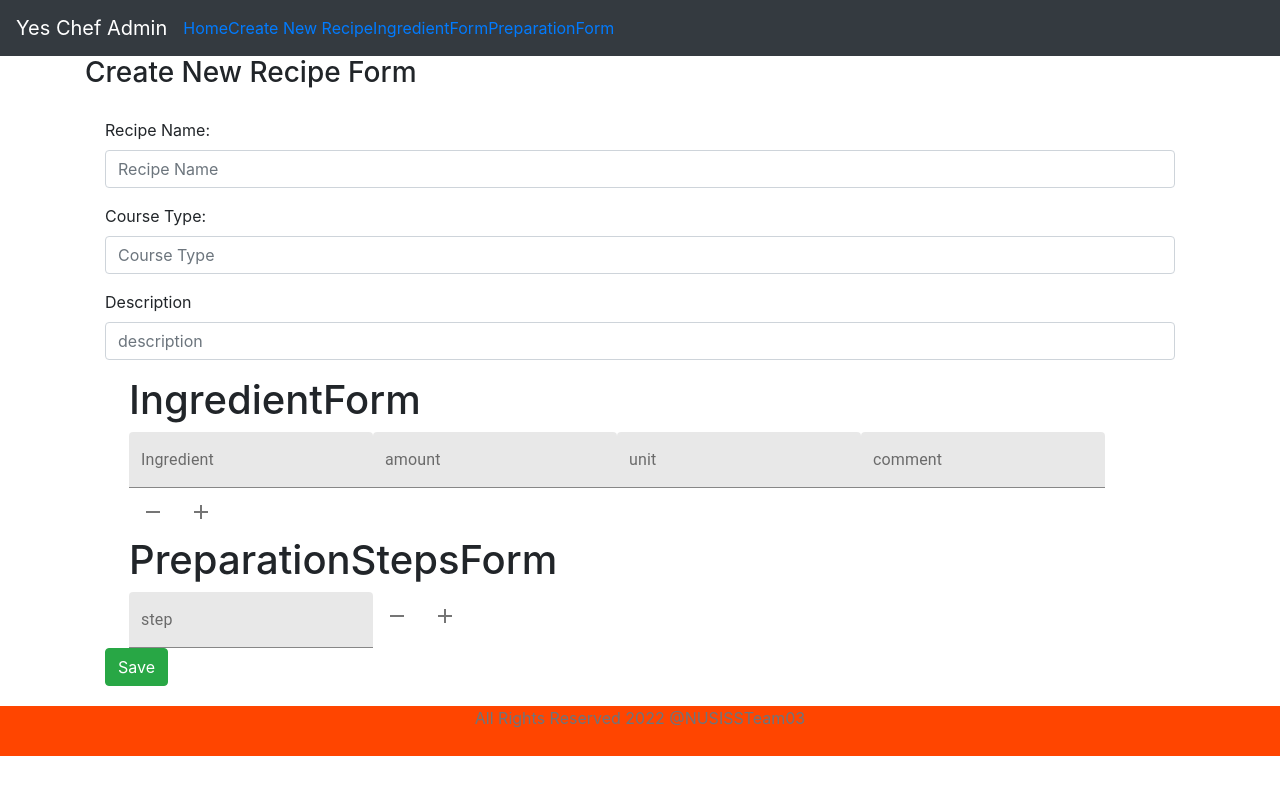
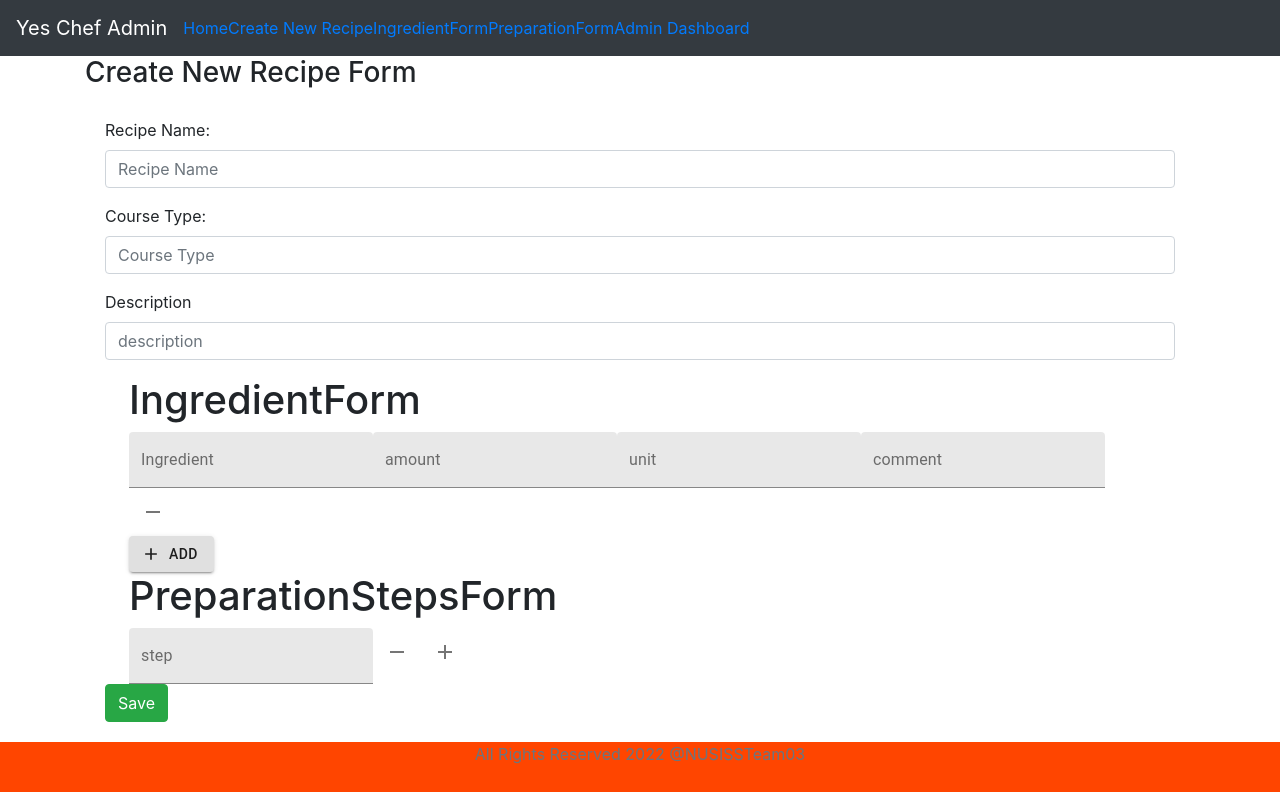
Before and after one commit to MJB90/yes-chef-admin-app, a React (Create React App) app in the folder yeschef-frontend/: page /createRecipe in a window 1280 px wide. Built offline with nearby package versions, Linux system fonts and the light colour scheme.

Commit message:
some form updates

```diff
--- a/yeschef-frontend/src/App.js
+++ b/yeschef-frontend/src/App.js
@@ -6,6 +6,7 @@ import HeaderComponent from './components/HeaderComponent';
 import FooterComponent from './components/FooterComponent';
 import IngredientForm from './components/IngredientForm';
 import PreparationStepsForm from './components/PreparationStepsForm';
+import AdminDashboard from './components/AdminDashboard';
 
 function App() {
   return (
@@ -18,6 +19,7 @@ function App() {
               <Route path = "/recipes" element={<ListRecipeComponent />}/>
               <Route path = "/createRecipe" element={<CreateRecipeComponent />}/>
               <Route path = "/preparationStepsForm" element={<PreparationStepsForm/>}/>
+              <Route path = "/adminDashboard" element={<AdminDashboard/>}/>
 
             </Routes>
           </div>
--- /dev/null
+++ b/yeschef-frontend/src/components/AdminDashboard.js
@@ -0,0 +1,11 @@
+function AdminDashboard(){
+
+
+
+    return (
+        <div>
+            <h1>Admin DashBoard</h1>
+        </div>
+    )
+}
+export default AdminDashboard;
--- a/yeschef-frontend/src/components/CreateRecipeComponent.js
+++ b/yeschef-frontend/src/components/CreateRecipeComponent.js
@@ -1,10 +1,14 @@
-import React, { useState,Component } from 'react';
+import React, { useState, Component } from 'react';
 
 import RecipeService from '../services/RecipeService';
 import IngredientForm from './IngredientForm';
 import PreparationStepsForm from './PreparationStepsForm';
+import {defaultInputFields} from '../utils/ingredirentInputField'
 
-function CreateRecipeComponent (props) {
+function CreateRecipeComponent(props) {
+    const [inputFields, setInputFields] = useState([
+        defaultInputFields(),
+    ])
 
     const [name, setName] = useState('');
     const [courseType, setCourseType] = useState('');
@@ -23,46 +27,64 @@ function CreateRecipeComponent (props) {
 
     const saveRecipe = (r) => {
         r.preventDefault(); //prevents another HTTP request after form is submitted
-        const recipe ={
-            name : name,
-            courseType : courseType,
-            description : description
+        const recipe = {
+            name,
+            courseType,
+            description,
+            inputFields
         }
 
         //props.setRecipes([recipe, ...props.recipes])
         console.log(recipe);
+
         //RecipeService.createRecipe(recipe);
 
     }
+    const saveIngredientListHandler = (listOfIngredients) => {
+        const ingredientList = {
+            ...listOfIngredients
+        };
+        console.log(ingredientList);
+    }
+
+
+
+
+    // const passIngredientList = (ingredients) =>{
+    //     ingredients.preventDefault();
+    //     const ingredientList = {
+
+    //     }
+    // }
 
     //option
 
     return (
         <div>
             <div className="container">
-                        <div className = "row">
+                <div className="row">
 
                     <h3 className="text-center">Create New Recipe Form</h3>
-                                <div className = "card-body">
-                                    <form onsubmit = {saveRecipe}>
-                                        <div className = "form-group">
+                    <div className="card-body">
+                        <form onSubmit={saveRecipe}>
+                            <div className="form-group">
                                 <label>Recipe Name: </label>
                                 <input placeholder="Recipe Name" name="name" className="form-control"
-                                                value={name} onChange={changeRecipeNameHandler}/>
+                                    value={name} onChange={changeRecipeNameHandler} />
                             </div>
-                                        <div className = "form-group">
+                            <div className="form-group">
                                 <label>Course Type: </label>
                                 <input placeholder="Course Type" name="courseType" className="form-control"
-                                                value={courseType} onChange={changeCourseTypeHandler}/>
+                                    value={courseType} onChange={changeCourseTypeHandler} />
                             </div>
-                                        <div className = "form-group">
+                            <div className="form-group">
                                 <label>Description </label>
                                 <input placeholder="description" name="description" className="form-control"
-                                                value={description} onChange={changeDescriptionHandler}/>
+                                    value={description} onChange={changeDescriptionHandler} />
                             </div>
-                                        <IngredientForm/>
-                                        <PreparationStepsForm/>
-                                        <button className ="btn btn-success" type="submit">Save</button>
+                            <IngredientForm inputFields={inputFields} setInputFields={setInputFields} />
+                            <PreparationStepsForm />
+                            <button className="btn btn-success" type="submit" onClick={saveRecipe}>Save</button>
                         </form>
                     </div>
 
@@ -73,4 +95,5 @@ function CreateRecipeComponent (props) {
 }
 
 
+
 export default CreateRecipeComponent;
--- a/yeschef-frontend/src/components/HeaderComponent.jsx
+++ b/yeschef-frontend/src/components/HeaderComponent.jsx
@@ -19,6 +19,7 @@ class HeaderComponent extends Component {
                             <li className="active"><a href="/createRecipe">Create New Recipe</a></li>
                             <li className="active"><a href="/ingredientForm">IngredientForm</a></li>
                             <li className="active"><a href="/preparationStepsForm">PreparationForm</a></li>
+                            <li className="active"><a href="/adminDashboard">Admin Dashboard</a></li>
 
                         </ul>
                     </nav>
--- a/yeschef-frontend/src/components/IngredientForm.js
+++ b/yeschef-frontend/src/components/IngredientForm.js
@@ -1,95 +1,42 @@
-import React, { useState} from 'react';
+import React, { useState } from 'react';
 import Container from '@material-ui/core/Container';
 import TextField from '@material-ui/core/TextField';
 import IconButton from '@material-ui/core/IconButton';
 import RemoveButton from '@material-ui/icons/Remove';
 import AddButton from '@material-ui/icons/Add';
 import { v4 as uuidv4 } from 'uuid';
+import IngredientFormFields from './IngredientFormFields';
 
 import Button from '@material-ui/core/Button';
-
-function IngredientForm() {
-    const [inputFields, setInputFields] = useState([
-        { id: uuidv4(), ingredient:"", amount: "", unit:"", comment:""},
-    ]);
+import {defaultInputFields} from '../utils/ingredirentInputField'
 
 
-    const handleAddFields = () => {
-        setInputFields([...inputFields, {id: uuidv4(), ingredient:"", amount: "", unit:"", comment:""}]);
-    }
-    const handleRemoveFields = (index) => {
-        const values = [...inputFields];
-        if (values.length == 1){
 
-        }
-        else{
-            values.splice(index,1);
-            setInputFields(values);
-        }
+function IngredientForm({inputFields, setInputFields}) {
 
+    const submitHandler = (event) => {
+        event.preventDefault();
+        // props.onSaveIngredientList(inputFields);
     }
 
-    const handleChangeInput = (id,event) =>{
-        const newIngredient = inputFields.map(i => {
-            if (id === i.id) {
-                i[event.target.name] = event.target.value;
-            }
-            return i;
-        })
-        setInputFields(newIngredient);
-    }
 
-    // const saveIngredients= (ingredientList) => {
-    //    ingredientList.preventDefault();
-    //    console.log("Ingredients",inputFields);
-    //    //how to put each ingredient into an ingredient list
-
-    // }
 
     return (
 
         <Container>
             <h1>IngredientForm</h1>
-
-                {inputFields.map((inputField,index) =>(
-                    <div key={index}>
-                        <TextField
-                            name="ingredient"
-                            label = "Ingredient"
-                            variant="filled"
-                            value={inputField.ingredient}
-                            onChange={event => handleChangeInput(inputField.id, event)}
-                        />
-                        <TextField
-                            name="amount"
-                            label = "amount"
-                            variant="filled"
-                            value={inputField.amount}
-                            onChange={event => handleChangeInput(inputField.id, event)}
-                        />
-                        <TextField
-                            name="unit"
-                            label = "unit"
-                            variant="filled"
-                            value={inputField.unit}
-                            onChange={event => handleChangeInput(inputField.id, event)}
-                        />
-                        <TextField
-                            name="comment"
-                            label = "comment"
-                            variant="filled"
-                            value={inputField.comment}
-                            onChange={event => handleChangeInput(inputField.id, event)}
-                        />
-                        <IconButton onClick={()=> handleRemoveFields()}>
-                            <RemoveButton/>
-                        </IconButton>
-                        <IconButton onClick={()=> handleAddFields()}>
-                            <AddButton/>
-                        </IconButton>
-                    </div>
-                ))}
-
+            <form onSubmit={submitHandler}>
+                {
+                    inputFields.map((fields, index) =>
+                        <IngredientFormFields key={index} fields={fields} setInputFields={setInputFields} />
+                    )
+                }
+                <Button variant="contained" startIcon={<AddButton />}
+                    onClick={() => setInputFields(prevFields => prevFields.concat(defaultInputFields()))}
+                >
+                    Add
+                </Button>
+            </form>
 
         </Container>
     );
--- /dev/null
+++ b/yeschef-frontend/src/components/IngredientFormFields.js
@@ -0,0 +1,54 @@
+import React, { useState } from 'react';
+import TextField from '@material-ui/core/TextField';
+import IconButton from '@material-ui/core/IconButton';
+import RemoveButton from '@material-ui/icons/Remove';
+import AddButton from '@material-ui/icons/Add';
+import { v4 as uuidv4 } from 'uuid';
+
+export default function IngredientFormFields({ fields: { id, ingredient, amount, unit, comment }, setInputFields }) {
+
+    const onChange = (event) => {
+        setInputFields(prevState => prevState.map(fieldsObj => fieldsObj.id === id ? ({
+            ...fieldsObj,
+            [event.target.name]: event.target.value
+        }) : fieldsObj))
+    }
+
+
+    return (
+        <div >
+            <TextField
+                name="ingredient"
+                label="Ingredient"
+                variant="filled"
+                value={ingredient}
+                onChange={onChange}
+            />
+            <TextField
+                name="amount"
+                label="amount"
+                variant="filled"
+                value={amount}
+                onChange={onChange}
+            />
+            <TextField
+                name="unit"
+                label="unit"
+                variant="filled"
+                value={unit}
+                onChange={onChange}
+            />
+            <TextField
+                name="comment"
+                label="comment"
+                variant="filled"
+                value={comment}
+                onChange={onChange}
+            />
+            <IconButton onClick={() => setInputFields(prevFields => prevFields.filter(fieldObj => fieldObj.id !== id))} >
+                <RemoveButton />
+            </IconButton>
+        </div>
+
+    )
+}
--- a/yeschef-frontend/src/components/PreparationStepsForm.js
+++ b/yeschef-frontend/src/components/PreparationStepsForm.js
@@ -1,4 +1,4 @@
-import React, { useState} from 'react';
+import React, { useState } from 'react';
 import Container from '@material-ui/core/Container';
 import TextField from '@material-ui/core/TextField';
 import IconButton from '@material-ui/core/IconButton';
@@ -6,30 +6,36 @@ import RemoveButton from '@material-ui/icons/Remove';
 import AddButton from '@material-ui/icons/Add';
 import { v4 as uuidv4 } from 'uuid';
 
+const defaultInputField = () => ({ id: uuidv4(), step: "" });
+
 function PreparationStepsForm() {
 
     const [inputFields, setInputFields] = useState([
-        { id: uuidv4(), step:""},
+        defaultInputField()
     ]);
 
-    const handleAddFields = () => {
-        setInputFields([...inputFields, {id: uuidv4(), step:""}]);
+    const handleAddFields = (index) => {
+
+        const inputFieldsPriorToIndex = inputFields.slice(0, index);
+        const inputFieldsNextToIndex =  inputFields.slice( index );
+
+        setInputFields([].concat(inputFieldsPriorToIndex, defaultInputField(), inputFieldsNextToIndex));
     }
 
-    const handleRemoveFields = (index) =>{
+    const handleRemoveFields = (index) => {
         const values = [...inputFields];
-        if (values.length == 1 ){
+        if (values.length == 1) {
 
         }
-        else{
-            values.splice(index,1);
+        else {
+            values.splice(index, 1);
             setInputFields(values);
         }
     }
 
-    const handleChangeInput = (id,event) =>{
+    const handleChangeInput = (id, event) => {
         const newStep = inputFields.map(i => {
-            if (id == i.id){
+            if (id == i.id) {
                 i[event.target.name] = event.target.value;
             }
             return i;
@@ -40,24 +46,24 @@ function PreparationStepsForm() {
 
 
 
-    return(
+    return (
 
         <Container>
             <h1>PreparationStepsForm</h1>
-            {inputFields.map((inputField,index) => (
-                <div key ={index}>
-                   <TextField
-                   name = "step"
-                   label = "step"
-                   variant = 'filled'
-                   value = {inputField.step}
-                   onChange = {event => handleChangeInput(inputField.id,event)}
-                   />
-                   <IconButton onClick={()=> handleRemoveFields()}>
-                        <RemoveButton/>
+            {inputFields.map((inputField, index) => (
+                <div key={index}>
+                    <TextField
+                        name="step"
+                        label="step"
+                        variant='filled'
+                        value={inputField.step}
+                        onChange={event => handleChangeInput(inputField.id, event)}
+                    />
+                    <IconButton onClick={() => handleRemoveFields()}>
+                        <RemoveButton />
                     </IconButton>
-                    <IconButton onClick={()=> handleAddFields()}>
-                        <AddButton/>
+                    <IconButton onClick={() => handleAddFields(index + 1)}>
+                        <AddButton />
                     </IconButton>
                 </div>
 
--- /dev/null
+++ b/yeschef-frontend/src/utils/ingredirentInputField.js
@@ -0,0 +1,9 @@
+import { v4 as uuidv4 } from 'uuid';
+
+export const defaultInputFields = () => ({
+    id: uuidv4(),
+    ingredient: '',
+    amount: '',
+    unit: '',
+    comment: ''
+})
```
Lines whose indentation alone changed are shown as unchanged.
